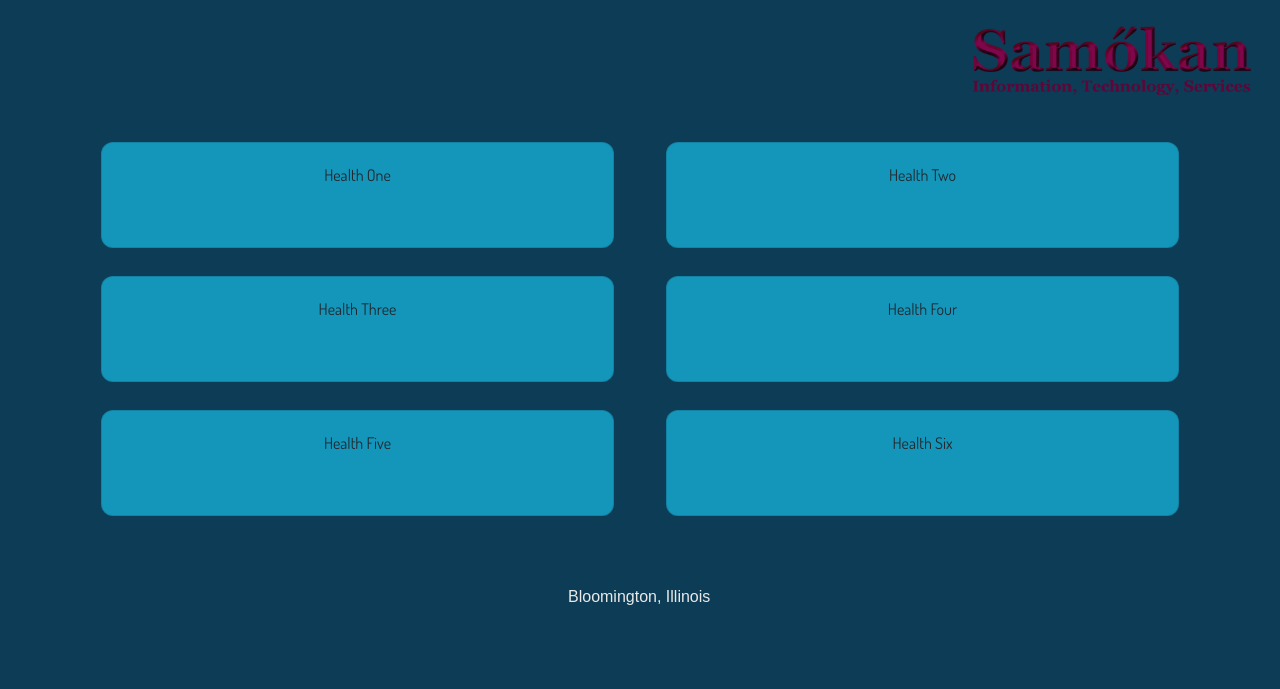
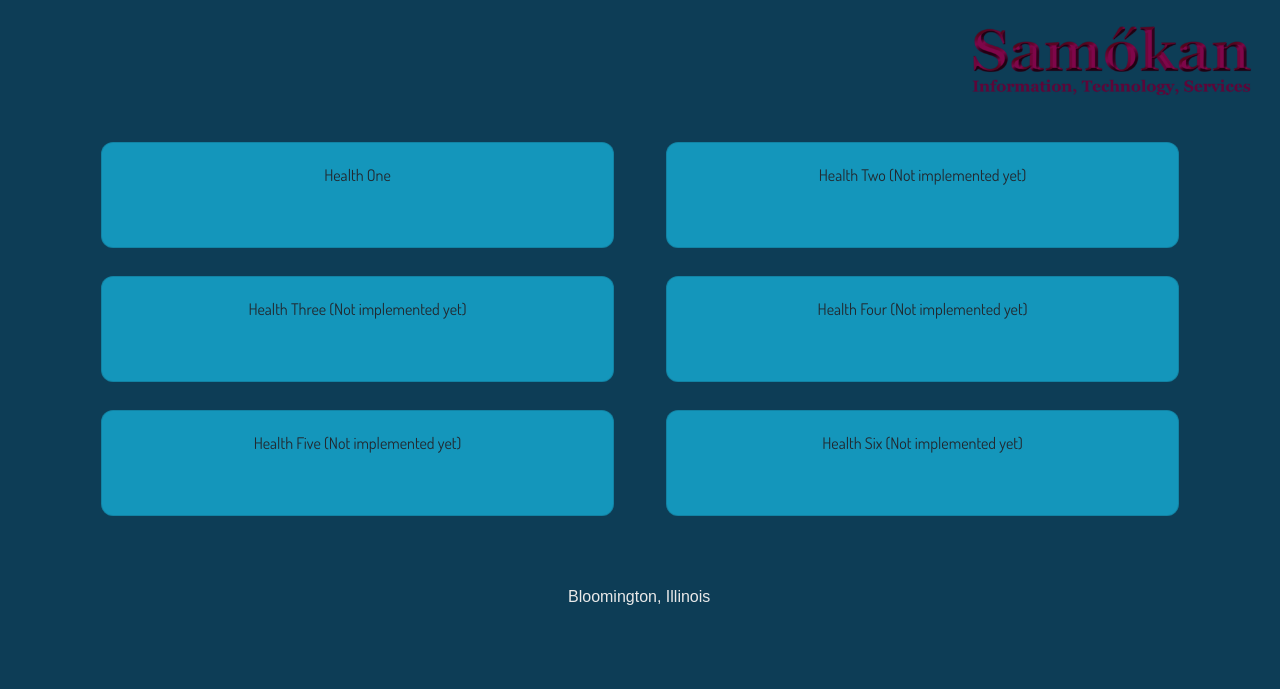
Before and after one commit to ShivaKakarla512/HealthUI, a plain HTML site: page index.html in a window 1280 px wide. Drawn offline with nearby package versions, Linux system fonts and the light colour scheme.

Commit message:
Update index.html

```diff
--- a/index.html
+++ b/index.html
@@ -29,31 +29,31 @@
     </div>
     <div class="card">
       <div class="card-body text-center">
-        <p class="card-text">Health Two</p>
+        <p class="card-text">Health Two (Not implemented yet)</p>
         <a href="healthTwo.html" class="stretched-link"></a>
       </div>
     </div>
     <div class="card">
       <div class="card-body text-center">
-        <p class="card-text">Health Three</p>
+        <p class="card-text">Health Three (Not implemented yet)</p>
         <a href="healthThree.html" class="stretched-link"></a>
       </div>
     </div>
     <div class="card">
       <div class="card-body text-center">
-        <p class="card-text">Health Four</p>
+        <p class="card-text">Health Four (Not implemented yet)</p>
         <a href="healthFour.html" class="stretched-link"></a>
       </div>
     </div>
     <div class="card">
       <div class="card-body text-center">
-        <p class="card-text">Health Five</p>
+        <p class="card-text">Health Five (Not implemented yet)</p>
         <a href="healthFive.html" class="stretched-link"></a>
       </div>
     </div>
     <div class="card">
       <div class="card-body text-center">
-        <p class="card-text">Health Six</p>
+        <p class="card-text">Health Six (Not implemented yet)</p>
         <a href="healthSix.html" class="stretched-link"></a>
       </div>
     </div>
```
